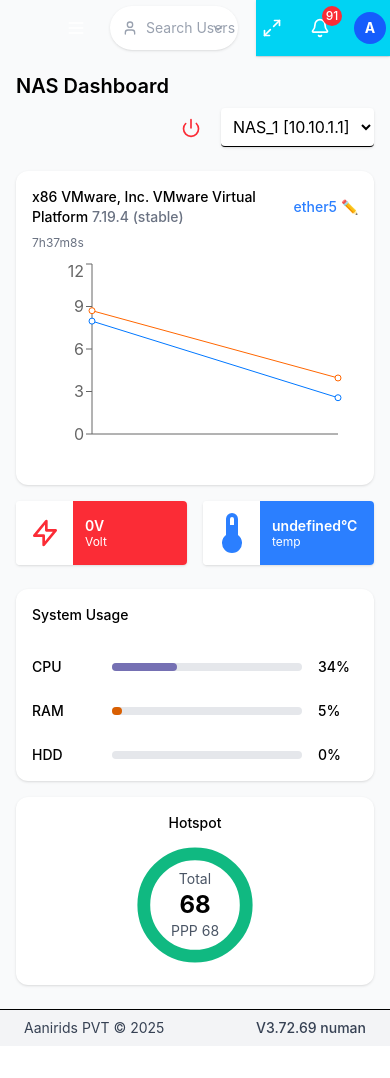
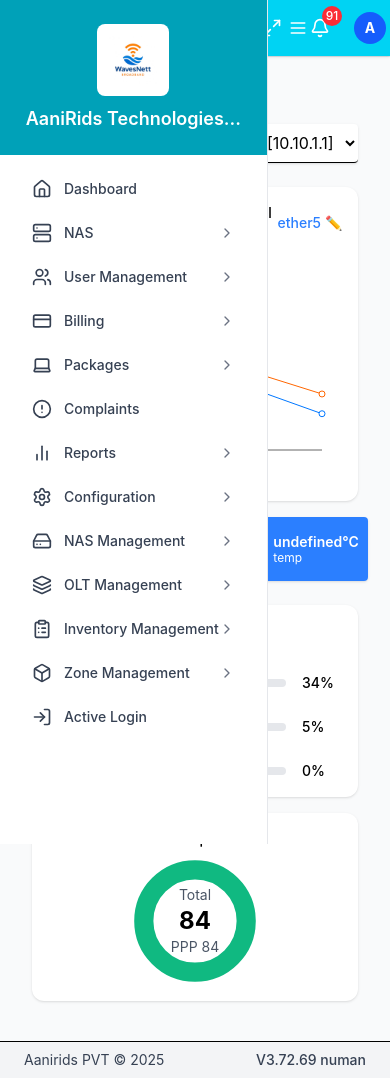
Before and after one commit to Syed0910/wavesnett_frontend, a React (Vite) app: page /nas/dashboard in a window 390 px wide. Before the commit the page ends 1046 px from the top, so only its background shows below. Built offline with nearby package versions, Linux system fonts and the light colour scheme.

Commit message:
responsive changes

```diff
--- a/src/components/Layout/Layout.jsx
+++ b/src/components/Layout/Layout.jsx
@@ -1,13 +1,14 @@
+// Layout.jsx
 import React, { useState } from 'react';
 import Navbar from './Navbar';
 import Sidebar from './Sidebar';
-import Footer from './footer';
+import Footer from './Footer';
 
 const Layout = ({ children }) => {
-  const [isSidebarOpen, setIsSidebarOpen] = useState(false);
+  const [isSidebarOpen, setIsSidebarOpen] = useState(true);
 
   const toggleSidebar = () => {
-    setIsSidebarOpen(!isSidebarOpen);
+    setIsSidebarOpen((prev) => !prev);
   };
 
   const closeSidebar = () => {
@@ -15,52 +16,34 @@
   };
 
   return (
-    <div className="min-h-screen bg-gray-50 dark:bg-gray-900">
-      {/* Fixed Navbar */}
-      <div className="fixed top-0 left-60 ml-4 right-0 z-50 bg-white dark:bg-gray-800 border-b border-gray-200 dark:border-gray-700">
-        <Navbar
-          onMenuToggle={toggleSidebar}
-          isSidebarOpen={isSidebarOpen}
-        />
+    <div className="min-h-screen bg-gray-50 dark:bg-gray-900 relative">
+      {/* Navbar */}
+      <div className="fixed top-0 left-0 right-0 z-50 bg-white dark:bg-gray-800 border-b border-gray-200 dark:border-gray-700">
+        <Navbar isSidebarOpen={isSidebarOpen} onMenuToggle={toggleSidebar} />
       </div>
 
-      {/* Layout Container */}
-      <div className="flex pt-16"> {/* pt-16 = 64px for navbar height */}
-
-        {/* Desktop Sidebar - Fixed */}
-        <div className="hidden lg:block fixed left-0 top-0 bottom-0 w-64 z-40">
-          <div className="h-full bg-white dark:bg-gray-800 border-r border-gray-200 dark:border-gray-700">
-            <Sidebar isOpen={true} onClose={closeSidebar} />
-          </div>
+      {/* Sidebar */}
+      <div
+        className={`fixed top-0 left-0 h-full  transform transition-transform duration-300
+          ${isSidebarOpen ? 'translate-x-0 z-60' : '-translate-x-full z-40'} lg:translate-x-0`}
+      >
+        <Sidebar isOpen={isSidebarOpen} onClose={closeSidebar} />
       </div>
 
-        {/* Mobile Sidebar Overlay */}
+      {/* Mobile Overlay */}
       {isSidebarOpen && (
-          <div className="lg:hidden fixed inset-0 z-50 pt-16">
-            {/* Backdrop */}
         <div
-              className="fixed inset-0 bg-black bg-opacity-50"
+          className={`${isSidebarOpen ? "-translate-x-100" : "translate-x-0"} flex items-center transform transition-transform duration-300 fixed inset-0  lg:hidden`}
           onClick={closeSidebar}
         />
-            {/* Sidebar */}
-            <div className="relative w-64 h-full bg-white dark:bg-gray-800 border-r border-gray-200 dark:border-gray-700 overflow-y-auto">
-              <Sidebar isOpen={isSidebarOpen} onClose={closeSidebar} />
-            </div>
-          </div>
       )}
 
-        {/* Main Content Area */}
-        <div className="flex-1 lg:ml-60 min-h-screen flex flex-col">
       {/* Main Content */}
-          <main className="flex-1 sm:p-6">
-            <div className="max-w-full mx-auto">
+      <div className={`flex-1 flex flex-col pt-16 transition-all duration-300 ${isSidebarOpen ? 'lg:ml-64' : 'lg:ml-0'}`}>
+        <main className="flex-1 p-4 sm:p-6">
           {children}
-            </div>
         </main>
-
-          {/* Footer */}
         <Footer />
-        </div>
       </div>
     </div>
   );
--- a/src/components/Layout/Navbar.jsx
+++ b/src/components/Layout/Navbar.jsx
@@ -20,6 +20,7 @@
   const [profileImage, setProfileImage] = useState(null);
   const fileInputRef = useRef(null);
 
+  console.log("sidebar in navbar:",isSidebarOpen);
   const handleImageUpload = (event) => {
     const file = event.target.files?.[0];
     if (file) {
@@ -42,19 +43,22 @@
   return (
     <nav className="bg-cyan-400 sticky top-0 z-50 shadow-sm">
       <div className="px-0 sm:px-6 lg:px-8">
-        <div className="flex justify-end items-center h-14 gap-4">
+        <div className="flex justify-between items-center h-14 gap-4">
           {/* Left section - Menu Button */}
+          <div className={`${isSidebarOpen ? "translate-x-70 z-80" : "translate-x-0"} transform transition-transform duration-300 `}>
           <div className="flex items-center">
             <button
               onClick={onMenuToggle}
               className="p-2 rounded-md hover:bg-cyan-500 transition-colors duration-200"
-            >
+              >
               <Menu className="w-5 h-5 text-white" />
             </button>
+            </div>
           </div>
 
           {/* Center section - Search Bar */}
-          <div className="flex max-w-2xl items-center">
+          <div className='flex items-center'>
+                      <div className="flex max-w-2xl items-center">
             <div className="relative w-full">
               <div className="absolute left-3 top-1/2 transform -translate-y-1/2 flex items-center">
                 <User className="w-4 h-4 text-gray-400 mr-2" />
@@ -199,6 +203,8 @@
               )}
             </div>
           </div>
+          </div>
+
         </div>
       </div>
     </nav>
--- a/src/components/Layout/Sidebar.jsx
+++ b/src/components/Layout/Sidebar.jsx
@@ -72,7 +72,7 @@
       if (window.innerWidth < 1024) onClose();
     }
   };
-
+  console.log("value:",isOpen);
   const isActive = (item) =>
     location.pathname === item.path ||
     (item.path === "/dashboard" && location.pathname === "/");
@@ -284,7 +284,8 @@
   };
 
   return (
-    <div className="bg-white dark:bg-gray-800 border-r border-gray-200 dark:border-gray-700 w-64 h-screen flex flex-col">
+    <div className={`${isOpen ? "translate-x-0" : "-translate-x-70"} transform transition-transform duration-300` }>
+    <div className="bg-white dark:bg-gray-800 border-r border-gray-200 dark:border-gray-700 h-screen flex flex-col">
       {/* Logo and Company Name Section */}
       <div className="text-white p-6 flex flex-col items-center" style={{ backgroundColor: '#00a1b8' }}>
         <div className="bg-white p-3 rounded-lg mb-3">
@@ -305,6 +306,8 @@
         </nav>
       </div>
     </div>
+    </div>
+
   );
 };
 
--- a/src/pages/nas/NasDashboard.jsx
+++ b/src/pages/nas/NasDashboard.jsx
@@ -242,30 +242,29 @@
         </div>
 
         {/* PPP / Hotspot Circle */}
-        <div className="bg-white rounded-xl shadow p-4 flex flex-col items-center justify-center">
-          <p className="text-sm font-medium mb-2">Hotspot</p>
-          <div className="relative w-32 h-32 sm:w-40 sm:h-40 flex items-center justify-center">
-            <svg
-              className="w-full h-full"
-              viewBox="0 0 100 100"
-              preserveAspectRatio="xMidYMid meet"
-            >
-              <circle
-                cx="50"
-                cy="50"
-                r="40"
-                stroke="#10b981"
-                strokeWidth="10"
-                fill="transparent"
-              />
+        <div class="bg-white rounded-xl shadow p-4 flex flex-col items-center justify-center group relative">
+          <p class="text-sm font-medium mb-2">Hotspot</p>
+          <div class="relative w-32 h-32 sm:w-40 sm:h-40 flex items-center justify-center">
+
+            <svg class="w-full h-full" viewBox="0 0 100 100" preserveAspectRatio="xMidYMid meet">
+              <circle cx="50" cy="50" r="40" stroke="#10b981" stroke-width="15" fill="transparent"></circle>
             </svg>
-            <div className="absolute flex flex-col items-center top-1/2 left-1/2 -translate-x-1/2 -translate-y-1/2 text-center">
-              <p className="text-sm text-gray-600">Total</p>
-              <p className="text-2xl font-bold">{ppp}</p>
-              <p className="text-sm text-gray-600">PPP {ppp}</p>
+
+
+            <div class="absolute flex flex-col items-center top-1/2 left-1/2 -translate-x-1/2 -translate-y-1/2 text-center">
+              <p class="text-sm text-gray-600">Total</p>
+              <p class="text-2xl font-bold">84</p>
+              <p class="text-sm text-gray-600">PPP 84</p>
+            </div>
+
+
+            <div class="absolute left-full top-1/2 -translate-y-1/2 ml-2 hidden group-hover:flex bg-gray-800 text-white text-xs rounded px-2 py-1 items-center">
+              PPP: 84
+            <div class="w-2 h-2 bg-gray-800 rotate-45 ml-[-4px]"></div>
             </div>
           </div>
-        </div>
+      </div>
+
         <div></div>
       </div>
 
@@ -280,7 +279,7 @@
               animate="visible"
               exit="exit"
               className="fixed inset-0 bg-black z-40 pointer-events-none"
-              style={{ backgroundColor: "rgba(0,0,0,0.6)" }}
+           style={{ backgroundColor: "rgba(255, 0, 0, 0.9)" }}
             />
             {/* Modal */}
             <motion.div
```
Lines whose indentation alone changed are shown as unchanged.
